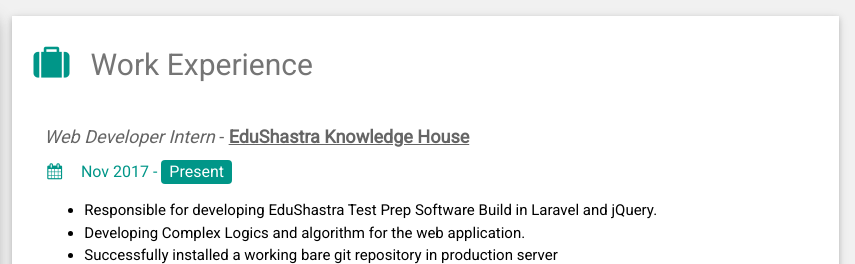
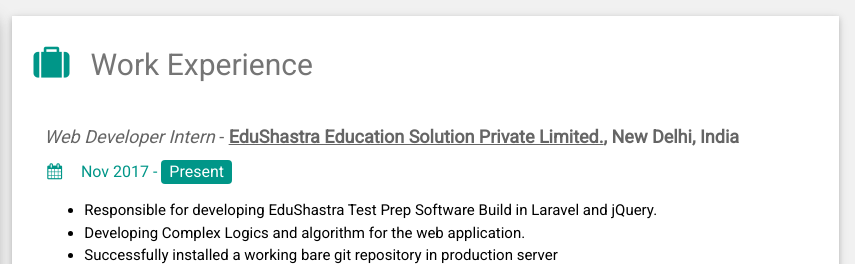
Before and after one commit to supmuk/belbase.github.io, a plain HTML site: page index.html in a window 1280 px wide. Shown: the top 264 px of the page, 425-1280 px from the left. Drawn offline with Linux system fonts and the light colour scheme.

Commit message:
Update index.html

```diff
--- a/index.html
+++ b/index.html
@@ -86,7 +86,7 @@
       <div class="w3-container w3-card w3-white w3-margin-bottom">
         <h2 class="w3-text-grey w3-padding-16"><i class="fa fa-suitcase fa-fw w3-margin-right w3-xxlarge w3-text-teal"></i>Work Experience</h2>
         <div class="w3-container">
-          <h5 class="w3-opacity"><i>Web Developer Intern</i> - <b><a href="https://www.edushastra.com/">EduShastra Knowledge House</a></b></h5>
+          <h5 class="w3-opacity"><i>Web Developer Intern</i> - <b><a href="https://www.edushastra.com/">EduShastra Education Solution Private Limited.</a>, New Delhi, India</b></h5>
           <h6 class="w3-text-teal"><i class="fa fa-calendar fa-fw w3-margin-right"></i>Nov 2017 - <span class="w3-tag w3-teal w3-round">Present</span></h6>
           <p>
             <ul>
```
